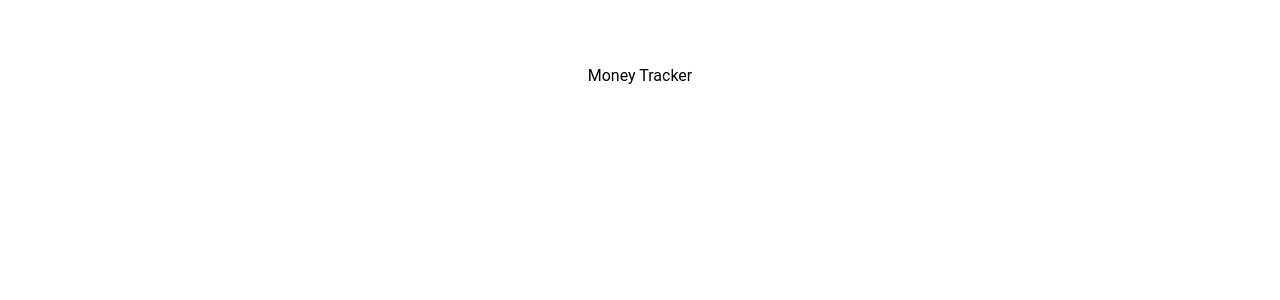
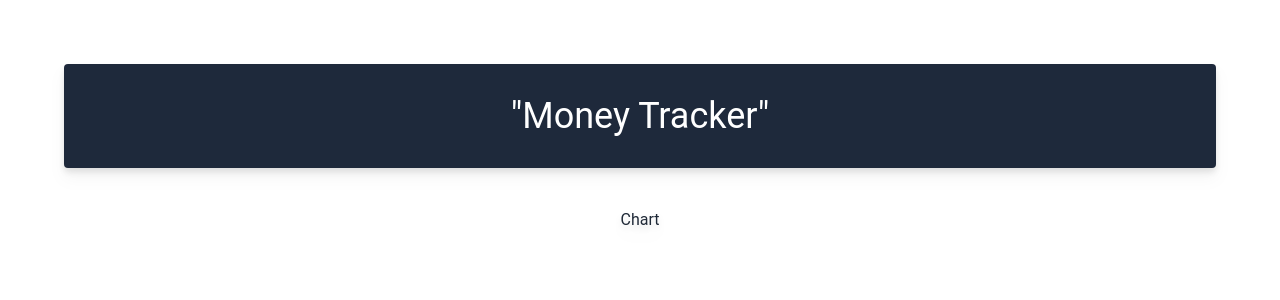
Before and after one commit to virginiarare/expense_tracker, a React (Create React App) app in the folder client/: page / in a window 1280 px wide. Shown: the top 300 px of the page. Built offline with nearby package versions, Linux system fonts and the light colour scheme.

Commit message:
Structure

```diff
--- a/client/src/App.js
+++ b/client/src/App.js
@@ -1,9 +1,19 @@
 import './App.css';
+import Graph from './components/Graph';
 
 function App() {
   return (
     <div className="App">
-      <h1>Money Tracker</h1>
+      <div className= "container mx-auto max-w-6xl text-center drop-shadow-lg text-gray-800">
+        <h1 className="text-4xl py-8 mb-10 bg-slate-800 text-white rounded"> "Money Tracker"</h1>
+
+        {/* grid columns */}
+        <div className="grid md:grid-cols2 gap-4">
+          {/* Chart */}
+          <Graph></Graph>
+          {/* Form */}
+        </div>
+      </div>
     </div>
   );
 }
--- /dev/null
+++ b/client/src/components/Graph.js
@@ -0,0 +1,17 @@
+import React from 'react'
+
+export default function Graph() {
+  return (
+    <div className='flex justify-content max-w-xs mx-auto'>
+      <div className='item'>
+        <div className='chart relative'>
+            Chart
+        </div>
+
+        <div className='flex flex-col py-10 gap-4'>
+            {/*Lables*/}
+        </div>
+      </div>
+    </div>
+  )
+}
```
